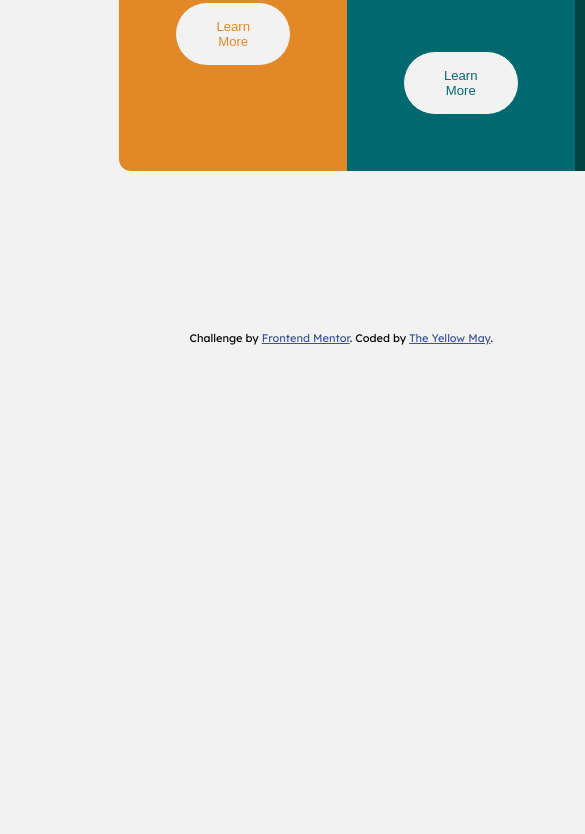
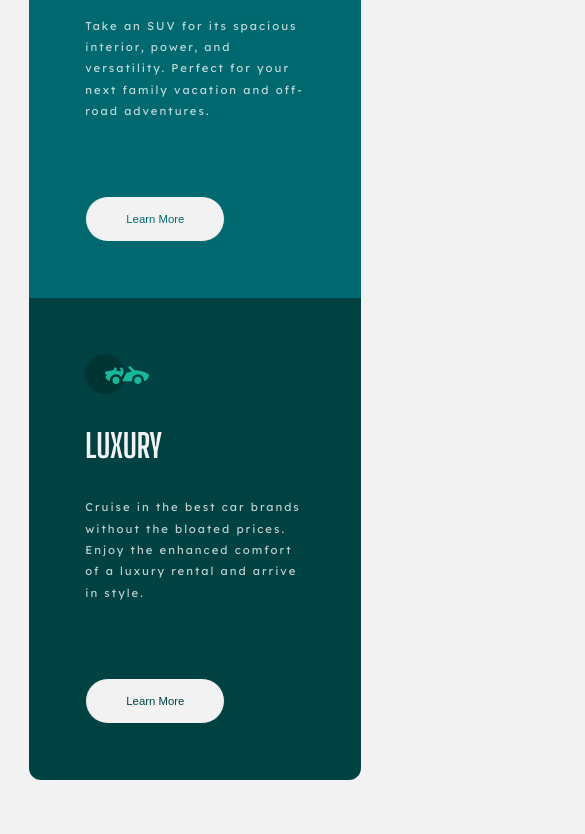
Before and after one commit to Yellow-May/3-column-preview-card-component, a plain HTML site: page index.html in a window 390 px wide. Shown: the part 745-1579 px from the top of the page, 585 px wide, since content can reach past the window. Before the commit the page ends 1106 px from the top, so only its background shows below. Drawn offline with Linux system fonts and the light colour scheme.

Commit message:
-Mobile styling complete

```diff
--- a/sass/style.scss
+++ b/sass/style.scss
@@ -11,7 +11,7 @@ body {
 	main {
 		width: 100%;
 		height: 100%;
-		padding: 10rem 17.5%;
+		padding: 10rem 17.5rem;
 
 		display: grid;
 		grid-template-columns: 1fr 1fr 1fr;
@@ -22,6 +22,7 @@ body {
 			justify-content: flex-start;
 			align-items: flex-start;
 			padding: 3.5rem;
+			position: relative;
 
 			&:first-child {
 				border-top-left-radius: $Br-desktop;
@@ -64,7 +65,7 @@ body {
 				line-height: 1.875;
 				letter-spacing: 0.125rem;
 				font-size: 0.875em;
-				margin-bottom: 7.5rem;
+				margin-bottom: 10rem;
 			}
 
 			button {
@@ -72,10 +73,13 @@ body {
 				font-size: 0.875em;
 				background: $Very-light-gray;
 				color: transparent;
+				outline: none;
 				border: thin solid;
 				border-radius: 5rem;
 				cursor: pointer;
 				transition: 0.25s;
+				position: absolute;
+				bottom: 3.5rem;
 
 				&:hover {
 					background: transparent;
@@ -83,5 +87,59 @@ body {
 				}
 			}
 		}
+
+		@media (max-width: 1096px) {
+			grid-template-columns: 1fr;
+			padding: 7.5rem 25%;
+
+			section {
+				&:first-child {
+					border-radius: unset;
+					border-top-left-radius: $Br-desktop;
+					border-top-right-radius: $Br-desktop;
+				}
+
+				&:last-child {
+					border-radius: unset;
+					border-bottom-left-radius: $Br-desktop;
+					border-bottom-right-radius: $Br-desktop;
+				}
+			}
+		}
+
+		@media (max-width: 960px) {
+			padding: 7.5rem 20%;
+			font-size: 13px;
+
+			section {
+				h2 {
+					margin: 2rem 0;
+				}
+
+				p {
+					margin-bottom: 7.5rem;
+				}
+			}
+		}
+
+		@media (max-width: 640px) {
+			padding: 5rem 15%;
+		}
+
+		@media (max-width: 480px) {
+			padding: 5rem 7.5%;
+		}
+
+		@media (max-width: 320px) {
+			font-size: 12px;
+
+			section {
+				padding: 2.5rem 2rem;
+
+				button {
+					bottom: 2.5rem;
+				}
+			}
+		}
 	}
 }
```
Also changed, not shown: style.min.css.
